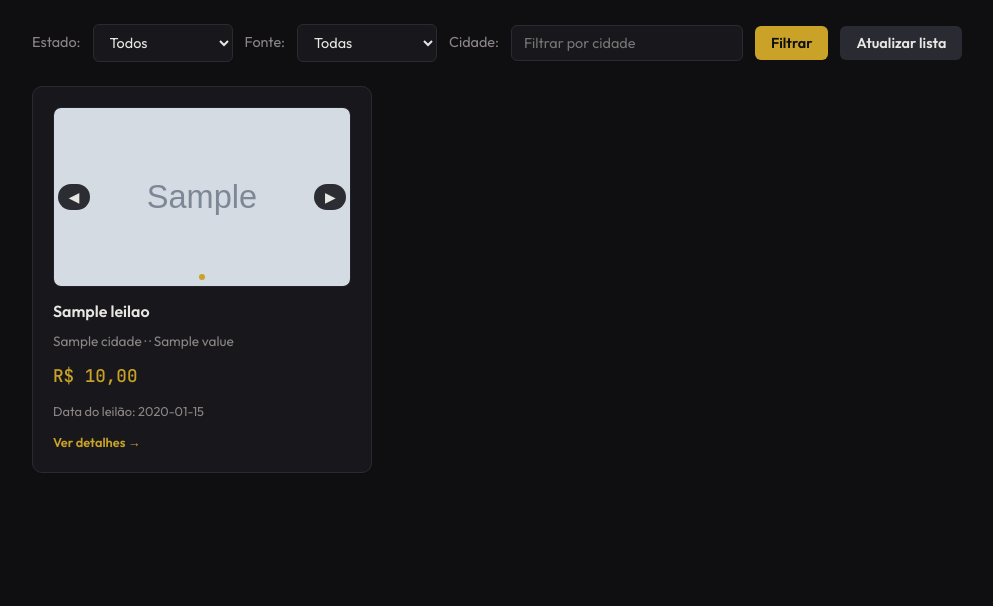
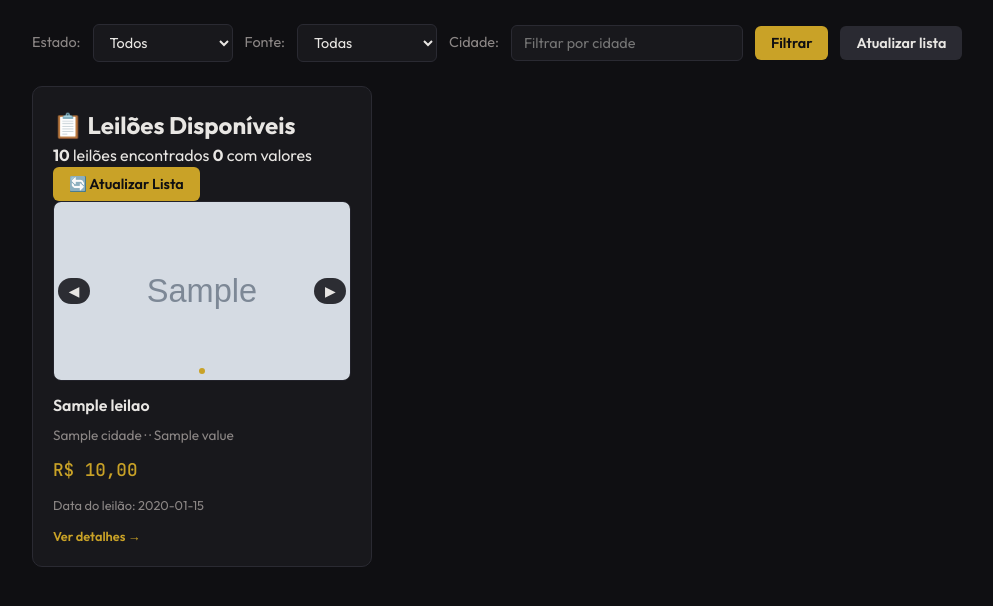
Before and after one commit to jhowkojac/monitor_leiloes, a FastAPI app: template app/templates/index.html in a window 1280 px wide. Shown: the part 125-731 px from the top of the page, without its empty margins (82-1075 px from the left). Run offline with FastAPI, Linux system fonts and the light colour scheme; the template is opened without the code that fills it: most values are stand-ins (such as "Sample title", 1, 10 or a date in 2020); grey boxes marked "Sample" are stand-in pictures.

Commit message:
feat: carregamento automatico da lista e UX melhorada
🚀 CARREGAMENTO AUTOMÁTICO:
- Lista carrega automaticamente ao iniciar
- Dupla atualização para garantir dados
- Espera 3 segundos para processamento
- Melhor experiencia do usuário

🎨 UX MELHORADA:
- Botão Atualizar Lista mais visível
- Mensagem clara de carregamento
- Não precisa clicar para ver conteúdo
- Interface mais intuitiva

🛠️ MELHORIAS:
- Cache preenchido no startup
- Dupla verificação de dados
- Tempo de espera otimizado
- Feedback visual para usuário

🎯 BENEFÍCIOS:
- Experiência do usuário melhorada
- Lista carregada automaticamente
- Menos cliques necessários
- Feedback visual claro
- Sistema mais profissional

Features:
✅ Carregamento automático
✅ Dupla atualização
✅ UX melhorada
✅ Feedback visual
✅ Botão mais visível
✅ Sistema mais intuitivo

```diff
--- a/app/templates/index.html
+++ b/app/templates/index.html
@@ -245,6 +245,22 @@
     <div id="lista" class="grid">
       {% for leilao in leiloes %}
       <article class="card" data-estado="{{ leilao.estado.value }}" data-fonte="{{ leilao.fonte.value }}" data-cidade="{{ (leilao.cidade or '')|lower }}">
+        <div class="leiloes-header">
+                <h2>📋 Leilões Disponíveis</h2>
+                <div class="leiloes-stats">
+                    <span class="stat">
+                        <strong>{{ total }}</strong> leilões encontrados
+                    </span>
+                    {% if total > 0 %}
+                    <span class="stat">
+                        <strong>{{ leiloes | selectattr('valor_inicial') | map(attribute='valor_inicial') | selectattr('defined') | list | length }}</strong> com valores
+                    </span>
+                    {% endif %}
+                </div>
+                <button onclick="location.href='/init'" class="btn-refresh">
+                    🔄 Atualizar Lista
+                </button>
+            </div>
         <div class="carousel" data-index="0">
           {% set imagens = leilao.imagens or ([] if not leilao.imagem_url else [leilao.imagem_url]) %}
           {% if imagens %}
--- a/main.py
+++ b/main.py
@@ -30,6 +30,17 @@ async def lifespan(app: FastAPI):
         # Inicia em background para não bloquear startup
         task = asyncio.create_task(servico_leiloes.atualizar())
         print("✅ Cache sendo inicializado em background...")
+
+        # Espera um pouco para ter dados iniciais
+        await asyncio.sleep(3)
+
+        # Força uma atualização para garantir dados
+        try:
+            await servico_leiloes.atualizar()
+            print("✅ Cache inicializado com sucesso!")
+        except Exception as e:
+            print(f"⚠️ Erro na atualização inicial: {e}")
+
     except Exception as e:
         print(f"⚠️ Erro ao inicializar cache: {e}")
         print("📝 Use /init para forçar atualização manual")
```
